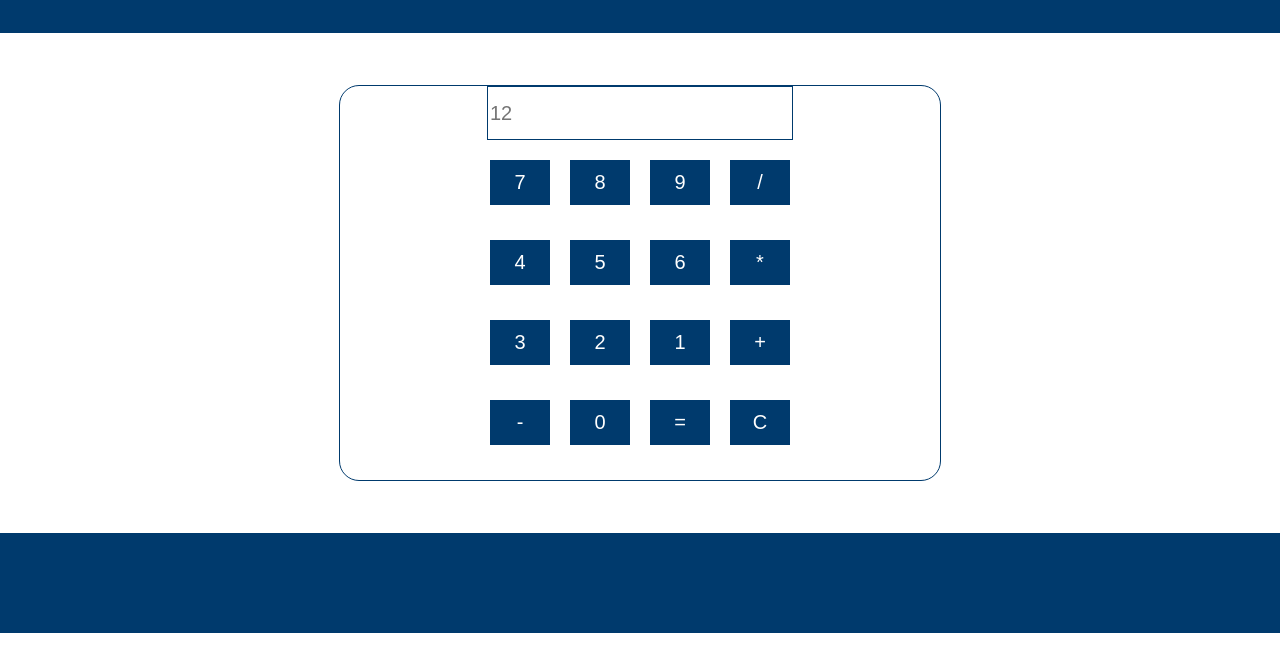
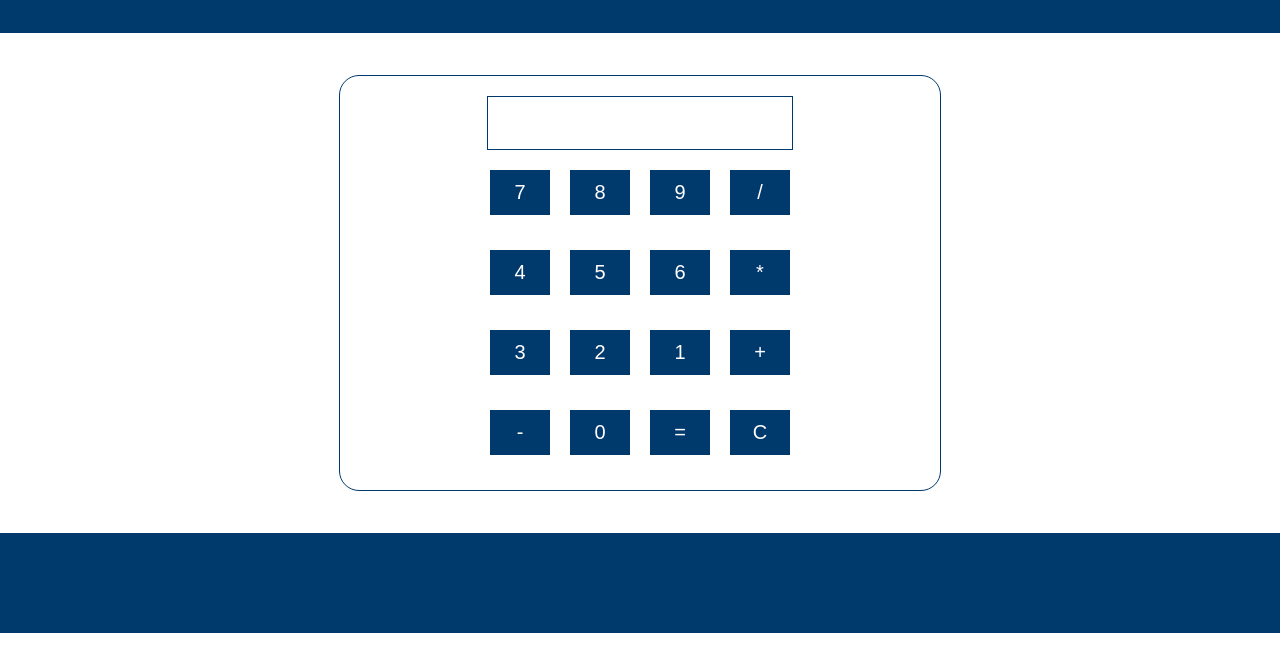
Before and after one commit to QristineVanesyan/simpleCalculatorVersion2, a plain HTML site: page index.html in a window 1280 px wide. Shown: the part 117-788 px from the top of the page. Drawn offline with Linux system fonts and the light colour scheme.

Commit message:
frontend of version two

```diff
--- a/index.html
+++ b/index.html
@@ -18,8 +18,8 @@
 <main class="main">
     <div class="calculator">
         <div class="screen">
-            <label class="visually-hidden" for="number" readonly>Number</label>
-            <input type="number" id="number" name="number" placeholder="12">
+            <label class="visually-hidden" for="number" >Number</label>
+            <input type="number" id="number" name="number" readonly>
         </div>
         <div class="keyboard">
                 <div class="grid-item"><button type="button"> 7</button></div>
--- a/styles/style.css
+++ b/styles/style.css
@@ -72,6 +72,7 @@ input[type="number"]
     border: 1px solid #003a6d;
     font-size: 20px;
     margin-bottom: 20px;
+    margin-top: 20px;
 }
 button
 {
```
